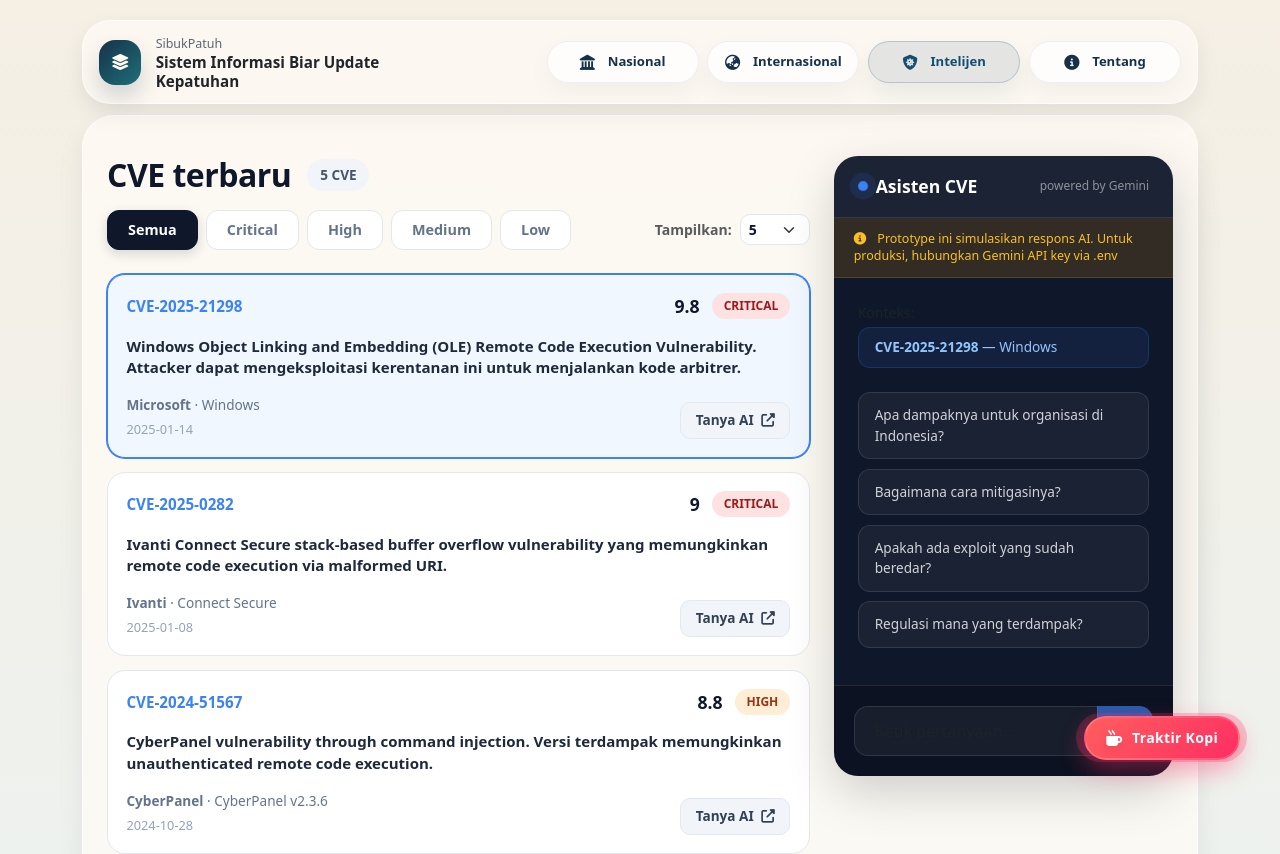
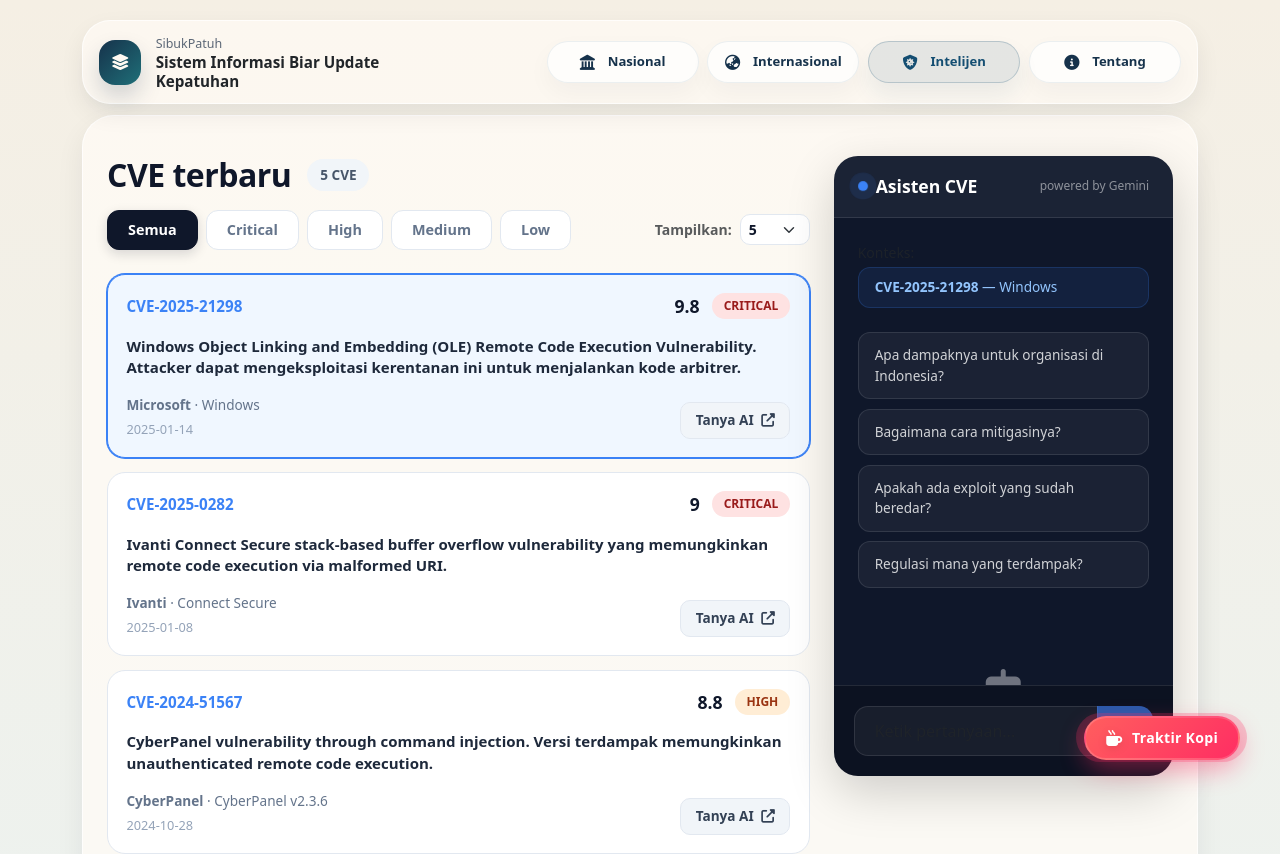
Before and after one commit to lintanggraha/sibukpatuh, a Vue app: page /intel/cve-intelligence in a window 1280 px wide. Shown: the top 854 px of the page. Built offline with nearby package versions, Linux system fonts and the light colour scheme.

Commit message:
style: remove AI disclaimer again

```diff
--- a/src/views/CveIntelligence.vue
+++ b/src/views/CveIntelligence.vue
@@ -78,10 +78,6 @@
               <span class="ai-powered">powered by Gemini</span>
             </div>
 
-            <div class="ai-disclaimer" v-if="!apiKey">
-              <i class="fas fa-info-circle me-2"></i>
-              Prototype ini simulasikan respons AI. Untuk produksi, hubungkan Gemini API key via .env
-            </div>
 
             <div class="ai-body">
               <div class="ai-context mb-4" v-if="selectedCve">
```
